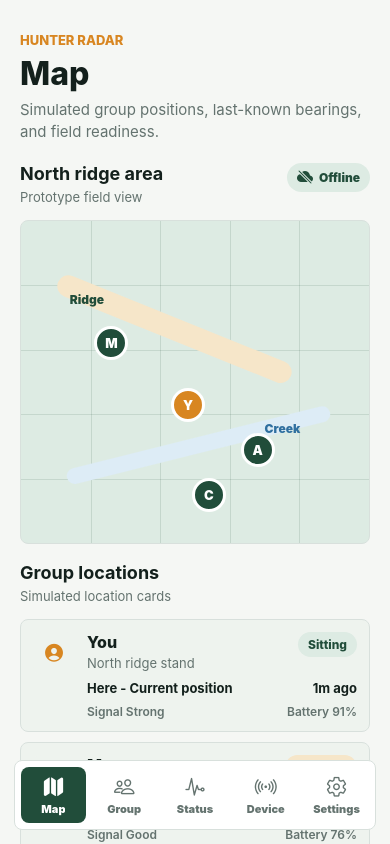
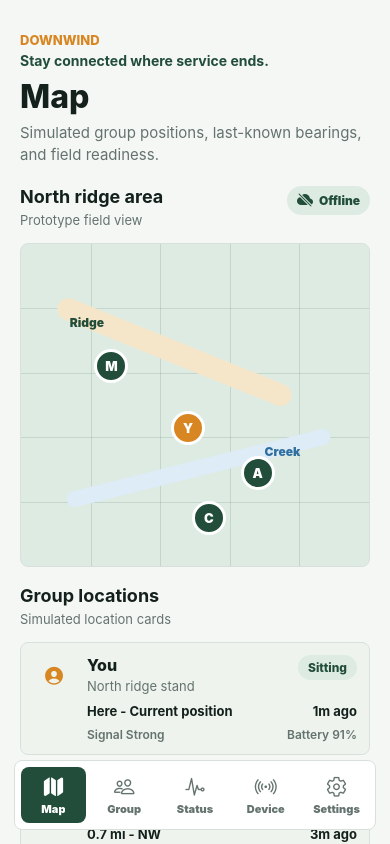
Before and after one commit to MylesLozano24/DownWind, a React Native app: screen / in a window 390 px wide. Built offline with nearby package versions, Linux system fonts and the light colour scheme.

Commit message:
Show Downwind brand and tagline

```diff
--- a/src/components/Screen.tsx
+++ b/src/components/Screen.tsx
@@ -15,7 +15,8 @@
       showsVerticalScrollIndicator={false}
     >
       <View style={styles.header}>
-        <Text style={styles.appName}>Hunter Radar</Text>
+        <Text style={styles.appName}>Downwind</Text>
+        <Text style={styles.tagline}>Stay connected where service ends.</Text>
         <Text style={styles.title}>{title}</Text>
         <Text style={styles.subtitle}>{subtitle}</Text>
       </View>
@@ -46,6 +47,13 @@
     lineHeight: 22,
     marginTop: 6
   },
+  tagline: {
+    color: colors.forest,
+    fontSize: 14,
+    fontWeight: "700",
+    lineHeight: 20,
+    marginTop: 3
+  },
   title: {
     color: colors.text,
     fontSize: 32,
```
